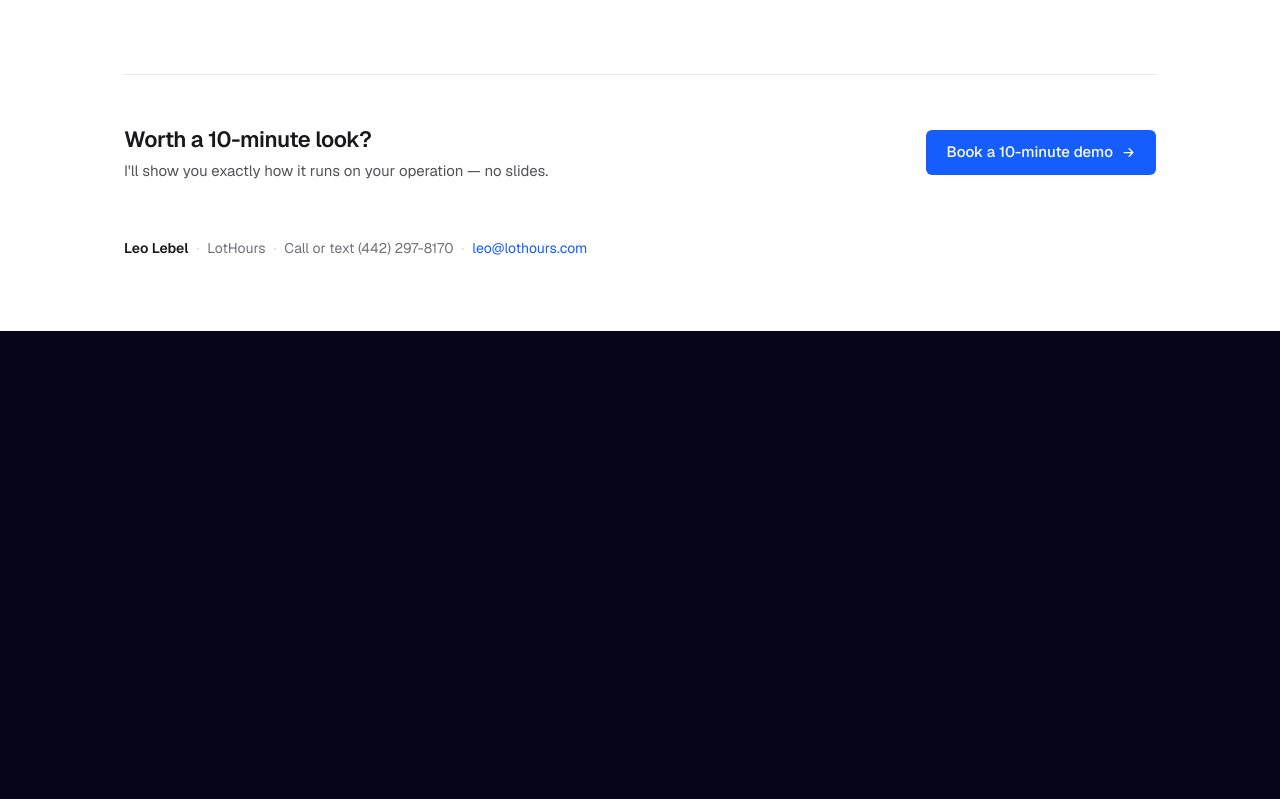
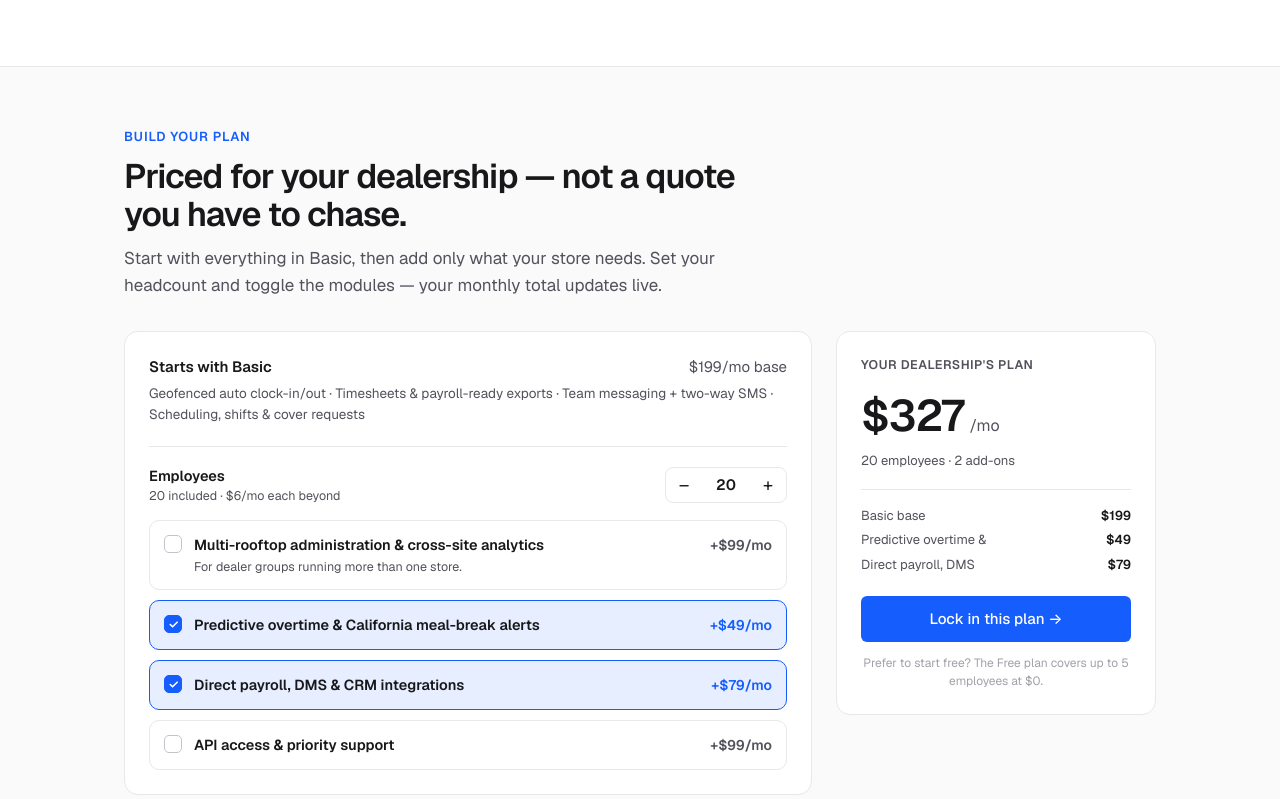
Before and after one commit to cheddarlebel-lab/circuit-coders, a Next.js app: page /proposal/1 in a window 1280 px wide. Shown: the part 1061-1860 px from the top of the page. Before the commit the page ends 1392 px from the top, so only its background shows below. Built offline with nearby package versions, Linux system fonts and the light colour scheme.

Commit message:
Proposal: interactive pricing configurator (LotHours) — set headcount + toggle modules, live monthly total, prefilled 'lock in' CTA

```diff
--- /dev/null
+++ b/src/app/proposal/[product]/PricingBuilder.tsx
@@ -0,0 +1,146 @@
+'use client';
+
+import { useMemo, useState, type CSSProperties } from 'react';
+
+export type Module = { id: string; label: string; price: number; note?: string; recommended?: boolean };
+export type Pricing = {
+  basePrice: number; baseLabel: string; baseIncludes: string[];
+  includedSeats: number; perSeat: number; modules: Module[]; freeNote?: string;
+};
+
+export default function PricingBuilder({
+  pricing, accent, accentSoft, dealer, email,
+}: {
+  pricing: Pricing; accent: string; accentSoft: string; dealer: string; email: string;
+}) {
+  const ink = '#18181b', body = '#52525c', line = '#e8e8ec';
+  const [seats, setSeats] = useState(pricing.includedSeats);
+  const [picked, setPicked] = useState<Set<string>>(
+    () => new Set(pricing.modules.filter(m => m.recommended).map(m => m.id)));
+
+  const extraSeats = Math.max(0, seats - pricing.includedSeats);
+  const seatCost = extraSeats * pricing.perSeat;
+  const addOns = pricing.modules.filter(m => picked.has(m.id));
+  const addOnCost = addOns.reduce((s, m) => s + m.price, 0);
+  const total = pricing.basePrice + seatCost + addOnCost;
+
+  const toggle = (id: string) =>
+    setPicked(p => { const n = new Set(p); n.has(id) ? n.delete(id) : n.add(id); return n; });
+
+  const mailto = useMemo(() => {
+    const lines = [
+      `Hi Leo — I built a LotHours plan for ${dealer}:`,
+      ``,
+      `• ${seats} employees`,
+      ...addOns.map(m => `• ${m.label}`),
+      ``,
+      `Estimated total: $${total}/mo. Let's talk.`,
+    ];
+    return `mailto:${email}?subject=${encodeURIComponent(
+      `LotHours plan for ${dealer} — $${total}/mo`)}&body=${encodeURIComponent(lines.join('\n'))}`;
+  }, [dealer, seats, addOns, total, email]);
+
+  const card: CSSProperties = { border: `1px solid ${line}`, borderRadius: 14, background: '#fff' };
+
+  return (
+    <div style={{ display: 'grid', gridTemplateColumns: 'minmax(0,1fr) 320px', gap: 24, alignItems: 'start' }}>
+      {/* Builder */}
+      <div style={{ ...card, padding: 24 }}>
+        <div style={{ display: 'flex', alignItems: 'baseline', justifyContent: 'space-between', marginBottom: 4 }}>
+          <span style={{ fontSize: 15, fontWeight: 600, color: ink }}>Starts with {pricing.baseLabel}</span>
+          <span style={{ fontSize: 15, color: body }}>${pricing.basePrice}/mo base</span>
+        </div>
+        <div style={{ fontSize: 13.5, color: body, lineHeight: 1.6, marginBottom: 20 }}>
+          {pricing.baseIncludes.join(' · ')}
+        </div>
+
+        {/* Seats */}
+        <div style={{ borderTop: `1px solid ${line}`, paddingTop: 18, marginBottom: 4 }}>
+          <div style={{ display: 'flex', alignItems: 'center', justifyContent: 'space-between' }}>
+            <div>
+              <div style={{ fontSize: 14.5, fontWeight: 600, color: ink }}>Employees</div>
+              <div style={{ fontSize: 12.5, color: body }}>
+                {pricing.includedSeats} included · ${pricing.perSeat}/mo each beyond
+              </div>
+            </div>
+            <div style={{ display: 'flex', alignItems: 'center', gap: 4, border: `1px solid ${line}`, borderRadius: 8, padding: 3 }}>
+              <button onClick={() => setSeats(s => Math.max(1, s - 5))} style={stepBtn(ink)}>–</button>
+              <input value={seats} onChange={e => setSeats(Math.max(1, Math.min(999, +e.target.value || 0)))}
+                style={{ width: 46, textAlign: 'center', border: 'none', outline: 'none', fontSize: 15, fontWeight: 600, color: ink, background: 'transparent' }} />
+              <button onClick={() => setSeats(s => s + 5)} style={stepBtn(ink)}>+</button>
+            </div>
+          </div>
+        </div>
+
+        {/* Modules */}
+        <div style={{ marginTop: 14 }}>
+          {pricing.modules.map(m => {
+            const on = picked.has(m.id);
+            return (
+              <button key={m.id} onClick={() => toggle(m.id)} style={{
+                width: '100%', textAlign: 'left', display: 'flex', alignItems: 'flex-start', gap: 12,
+                padding: '13px 14px', marginTop: 10, cursor: 'pointer', borderRadius: 10,
+                border: `1px solid ${on ? accent : line}`, background: on ? accentSoft : '#fff',
+                transition: 'all .12s',
+              }}>
+                <span style={{
+                  flexShrink: 0, width: 18, height: 18, borderRadius: 5, marginTop: 1,
+                  border: `1.5px solid ${on ? accent : '#c4c4cc'}`, background: on ? accent : '#fff',
+                  display: 'flex', alignItems: 'center', justifyContent: 'center',
+                }}>
+                  {on && <svg width="11" height="11" viewBox="0 0 24 24" fill="none" stroke="#fff" strokeWidth="3.5" strokeLinecap="round" strokeLinejoin="round"><path d="M5 12l5 5L20 7" /></svg>}
+                </span>
+                <span style={{ flex: 1 }}>
+                  <span style={{ display: 'flex', alignItems: 'baseline', justifyContent: 'space-between', gap: 10 }}>
+                    <span style={{ fontSize: 14.5, fontWeight: 600, color: ink }}>{m.label}</span>
+                    <span style={{ fontSize: 14, fontWeight: 600, color: on ? accent : body, whiteSpace: 'nowrap' }}>+${m.price}/mo</span>
+                  </span>
+                  {m.note && <span style={{ display: 'block', fontSize: 12.5, color: body, marginTop: 2 }}>{m.note}</span>}
+                </span>
+              </button>
+            );
+          })}
+        </div>
+      </div>
+
+      {/* Live total */}
+      <div style={{ ...card, padding: 24, position: 'sticky', top: 20 }}>
+        <div style={{ fontSize: 12.5, letterSpacing: '0.04em', textTransform: 'uppercase', color: body, fontWeight: 600 }}>
+          {dealer}&apos;s plan
+        </div>
+        <div style={{ display: 'flex', alignItems: 'baseline', gap: 6, margin: '8px 0 2px' }}>
+          <span style={{ fontSize: 44, fontWeight: 600, letterSpacing: '-0.03em', color: ink }}>${total}</span>
+          <span style={{ fontSize: 16, color: body }}>/mo</span>
+        </div>
+        <div style={{ fontSize: 13, color: body, marginBottom: 18 }}>
+          {seats} employees{addOns.length ? ` · ${addOns.length} add-on${addOns.length > 1 ? 's' : ''}` : ''}
+        </div>
+        <div style={{ borderTop: `1px solid ${line}`, paddingTop: 14, fontSize: 13, color: body, lineHeight: 1.9 }}>
+          <Row l={`${pricing.baseLabel} base`} r={`$${pricing.basePrice}`} />
+          {seatCost > 0 && <Row l={`${extraSeats} extra employees`} r={`$${seatCost}`} />}
+          {addOns.map(m => <Row key={m.id} l={m.label.split(' ').slice(0, 3).join(' ')} r={`$${m.price}`} />)}
+        </div>
+        <a href={mailto} style={{
+          display: 'flex', alignItems: 'center', justifyContent: 'center', gap: 8, marginTop: 18,
+          background: accent, color: '#fff', fontWeight: 500, fontSize: 15, padding: '12px 20px',
+          borderRadius: 6, textDecoration: 'none',
+        }}>Lock in this plan →</a>
+        {pricing.freeNote && <div style={{ fontSize: 12, color: '#a1a1aa', marginTop: 12, textAlign: 'center' }}>{pricing.freeNote}</div>}
+      </div>
+    </div>
+  );
+}
+
+function Row({ l, r }: { l: string; r: string }) {
+  return (
+    <div style={{ display: 'flex', justifyContent: 'space-between', gap: 10 }}>
+      <span style={{ overflow: 'hidden', textOverflow: 'ellipsis', whiteSpace: 'nowrap' }}>{l}</span>
+      <span style={{ fontWeight: 600, color: '#18181b', whiteSpace: 'nowrap' }}>{r}</span>
+    </div>
+  );
+}
+
+function stepBtn(ink: string): CSSProperties {
+  return { width: 30, height: 28, border: 'none', background: 'transparent', cursor: 'pointer',
+    fontSize: 18, color: ink, borderRadius: 6, lineHeight: 1 };
+}
--- a/src/app/proposal/[product]/page.tsx
+++ b/src/app/proposal/[product]/page.tsx
@@ -1,5 +1,6 @@
 import type { ReactNode } from 'react';
 import { ensureDb } from '@/lib/db';
+import PricingBuilder, { type Pricing } from './PricingBuilder';
 
 export const dynamic = 'force-dynamic';
 
@@ -7,7 +8,7 @@ type Feature = { title: string; desc: string; icon: 'pin' | 'ledger' | 'shield'
 type Cfg = {
   brand: string; poweredBy?: boolean; accent: string; accentSoft: string;
   eyebrow: string; headline: string; sub: string;
-  proof: string; features: Feature[]; cta: string; email: string;
+  proof: string; features: Feature[]; cta: string; email: string; pricing?: Pricing;
 };
 
 const PRODUCTS: Record<string, Cfg> = {
@@ -24,6 +25,17 @@ const PRODUCTS: Record<string, Cfg> = {
       { icon: 'bolt', title: 'Live on your lot in under a week', desc: 'Runs on the phones your team already carries, plus Apple Watch and Wear OS. No hardware to buy, no kiosk to bolt to a wall.' },
     ],
     cta: 'Book a 10-minute demo', email: 'leo@lothours.com',
+    pricing: {
+      basePrice: 199, baseLabel: 'Basic', includedSeats: 20, perSeat: 6,
+      baseIncludes: ['Geofenced auto clock-in/out', 'Timesheets & payroll-ready exports', 'Team messaging + two-way SMS', 'Scheduling, shifts & cover requests'],
+      modules: [
+        { id: 'multirooftop', label: 'Multi-rooftop administration & cross-site analytics', price: 99, note: 'For dealer groups running more than one store.' },
+        { id: 'overtime', label: 'Predictive overtime & California meal-break alerts', price: 49, recommended: true },
+        { id: 'integrations', label: 'Direct payroll, DMS & CRM integrations', price: 79, recommended: true },
+        { id: 'api', label: 'API access & priority support', price: 99 },
+      ],
+      freeNote: 'Prefer to start free? The Free plan covers up to 5 employees at $0.',
+    },
   },
   circuit_coders: {
     brand: 'Circuit Coders', accent: '#0a7d33', accentSoft: 'rgba(10,125,51,0.10)',
@@ -177,6 +189,25 @@ export default async function ProposalPage({
           </div>
         </section>
 
+        {/* Pricing configurator */}
+        {cfg.pricing && (
+          <section style={{ borderTop: `1px solid ${line}`, marginTop: 40, background: '#fafafa' }}>
+            <div style={{ maxWidth: wrap, margin: '0 auto', padding: '60px 24px' }}>
+              <div style={{ maxWidth: 640, marginBottom: 32 }}>
+                <div style={{ fontSize: 13, letterSpacing: '0.06em', textTransform: 'uppercase', color: cfg.accent, fontWeight: 600, marginBottom: 12 }}>Build your plan</div>
+                <h2 style={{ fontSize: 34, lineHeight: 1.1, fontWeight: 600, letterSpacing: '-0.03em', margin: '0 0 12px', color: ink }}>
+                  Priced for {name ?? 'your dealership'} — not a quote you have to chase.
+                </h2>
+                <p style={{ fontSize: 17, lineHeight: 1.6, color: body, margin: 0 }}>
+                  Start with everything in Basic, then add only what your store needs. Set your headcount and toggle the modules — your monthly total updates live.
+                </p>
+              </div>
+              <PricingBuilder pricing={cfg.pricing} accent={cfg.accent} accentSoft={cfg.accentSoft}
+                dealer={name ?? 'your dealership'} email={cfg.email} />
+            </div>
+          </section>
+        )}
+
         {/* Closing CTA */}
         <section style={{ maxWidth: wrap, margin: '0 auto', padding: '48px 24px 0' }}>
           <div style={{ borderTop: `1px solid ${line}`, paddingTop: 48,
```
